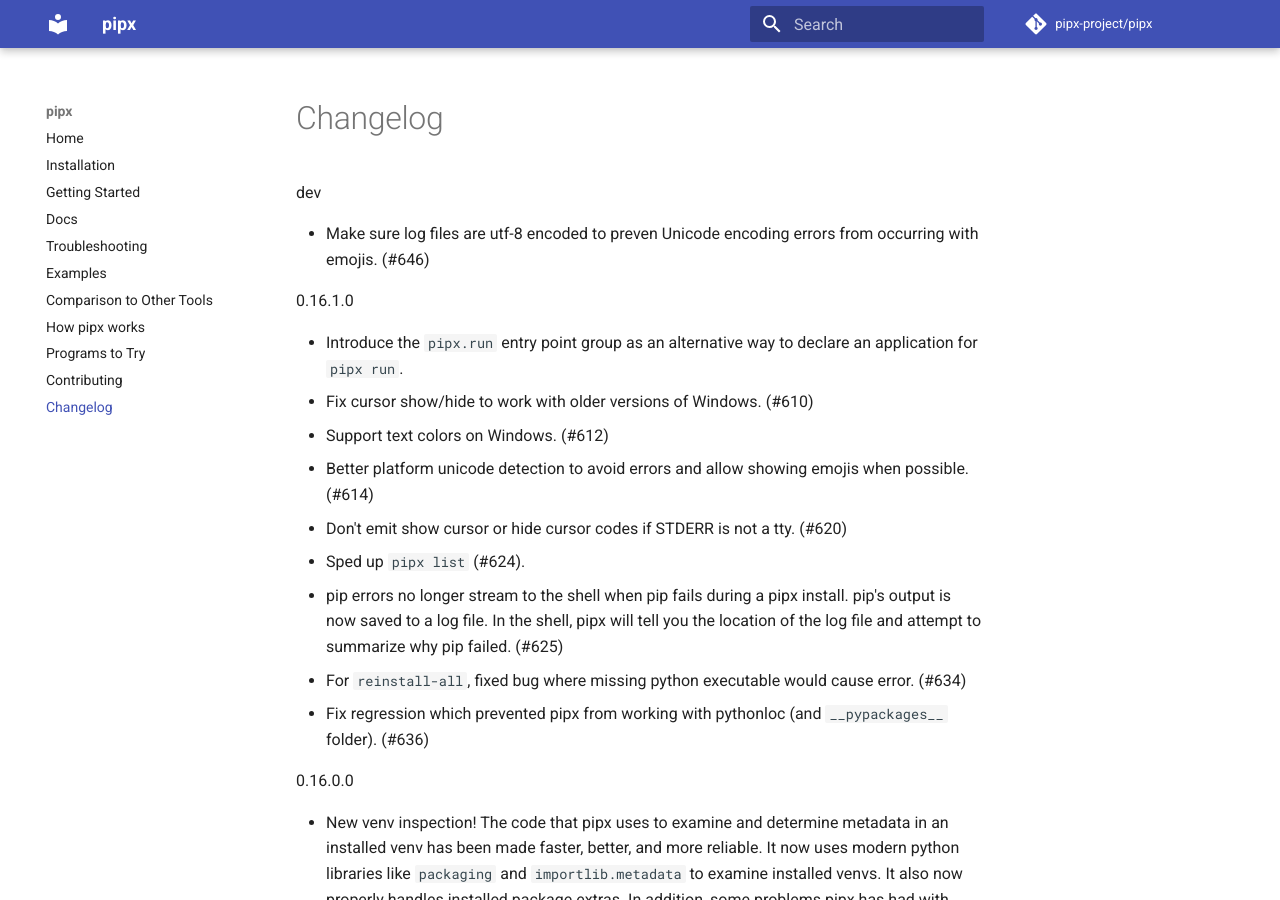
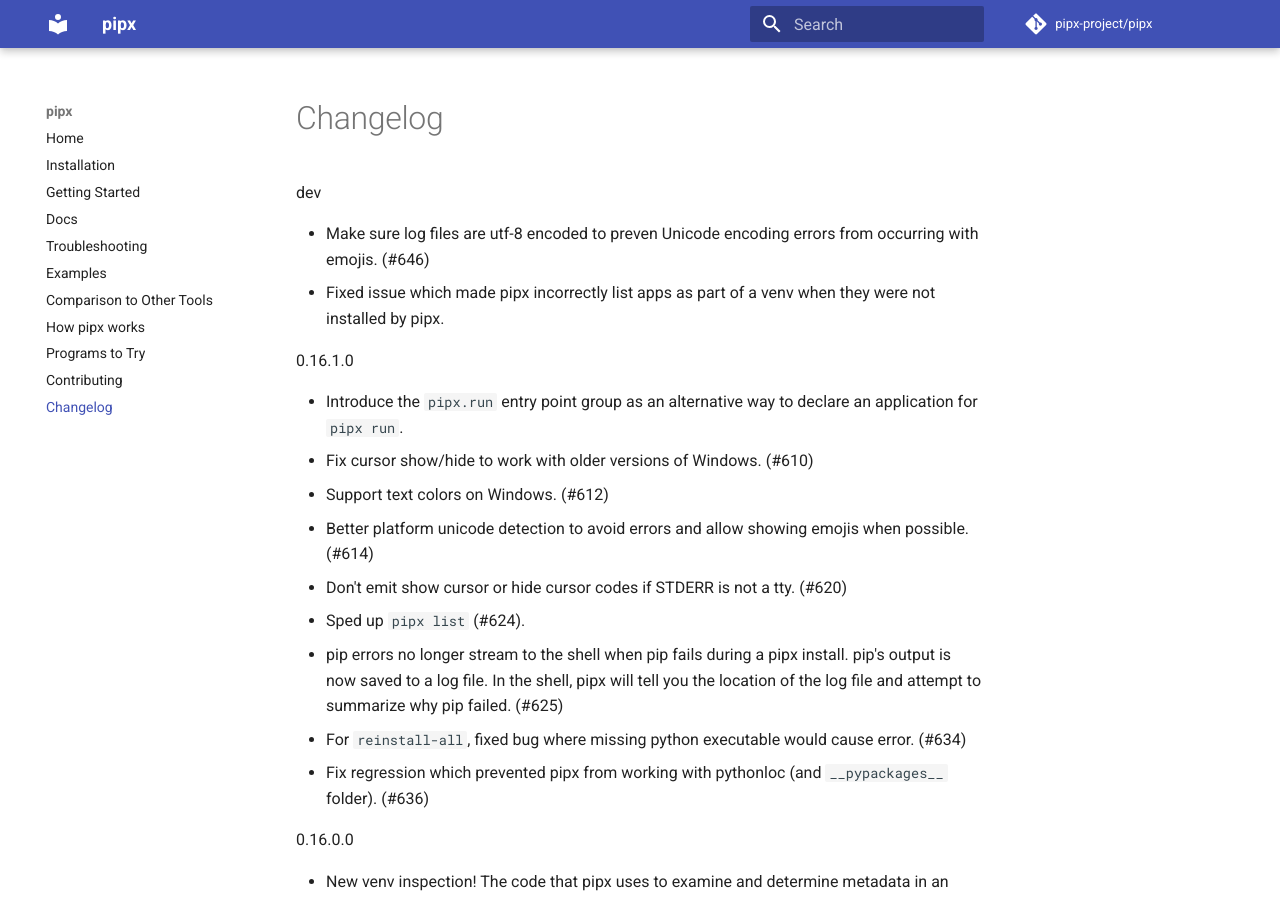
Before and after one commit to pypa/pipx, an MkDocs documentation site: the page built from docs/changelog.md, in a window 1280 px wide and 900 px high. Built offline with MkDocs 1.6.1 and Material for MkDocs 9.7.7, drawn with Linux system fonts in a browser that asks for light colours; comment, search, counter and statistics services are not loaded.

Commit message:
Add changelog entry.

```diff
--- a/docs/changelog.md
+++ b/docs/changelog.md
@@ -1,6 +1,7 @@
 dev
 
 - Make sure log files are utf-8 encoded to preven Unicode encoding errors from occurring with emojis. (#646)
+- Fixed issue which made pipx incorrectly list apps as part of a venv when they were not installed by pipx.
 
 0.16.1.0
 
```
